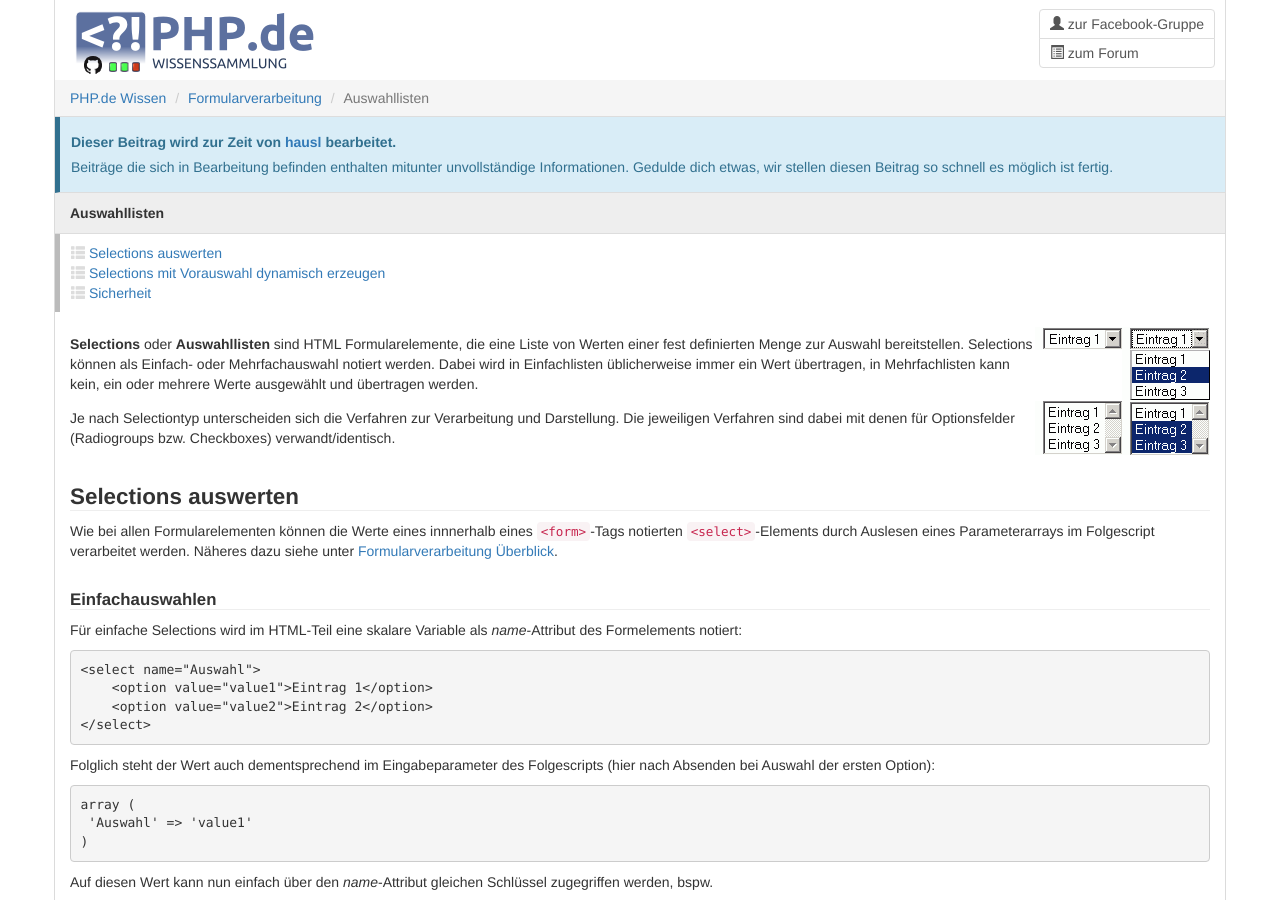
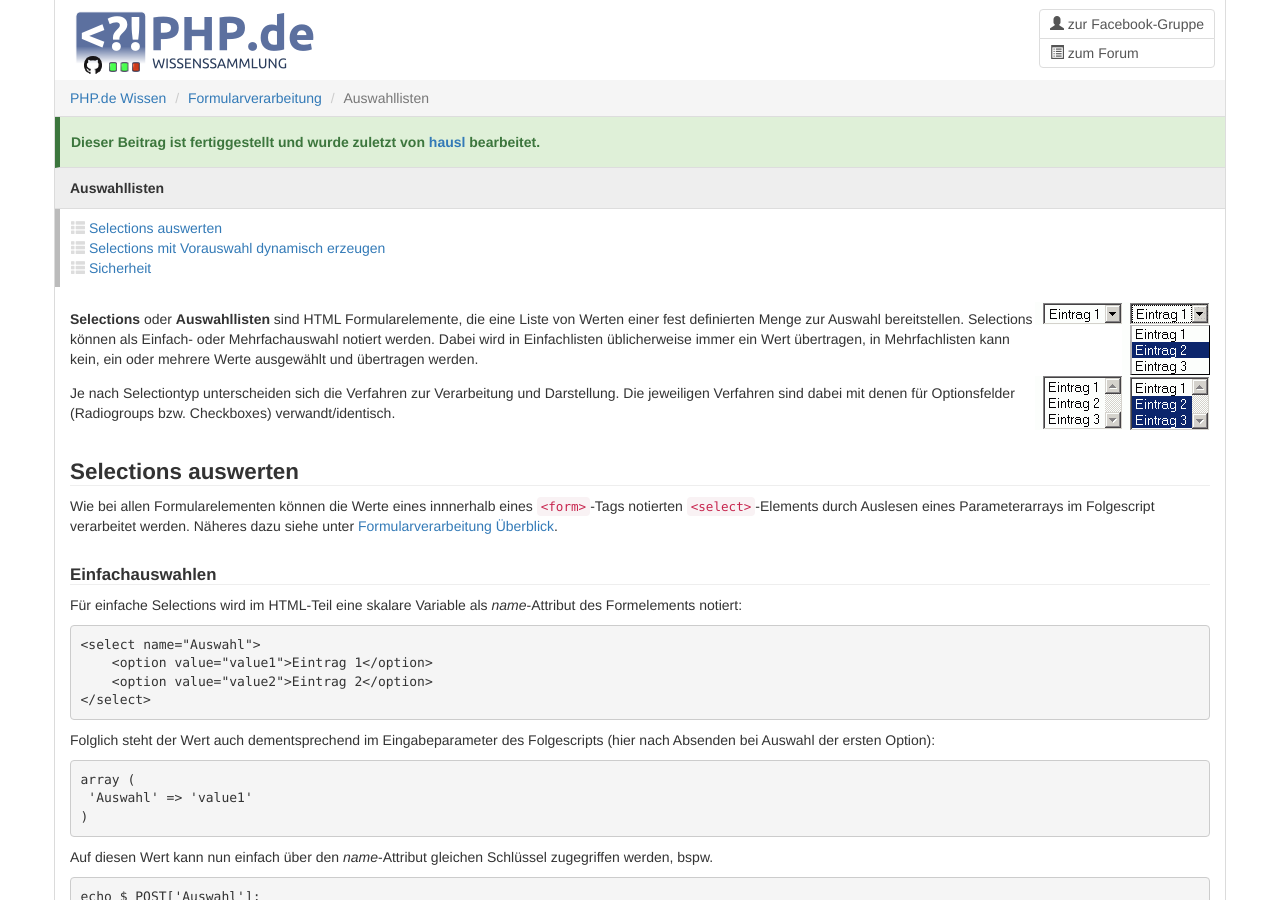
Before and after one commit to php-de/php-de.github.io, a Jekyll site: the page built from form/auswahllisten.md, in a window 1280 px wide and 900 px high. Built offline with Jekyll 4.4.1, drawn with Linux system fonts in a browser that asks for light colours; nearby versions of some CDN libraries; some of the changed text lies outside the part shown.

Commit message:
Update auswahllisten.md

```diff
--- a/form/auswahllisten.md
+++ b/form/auswahllisten.md
@@ -21,9 +21,6 @@ inhalt:
     -   name: "Sicherheit"
         anchor: sicherheit
         simple: ""
-
-
-entry-type: in-progress
 ---
 
 
```
Also changed, not shown: other parts of form/auswahllisten.md (+1 -1 lines).
